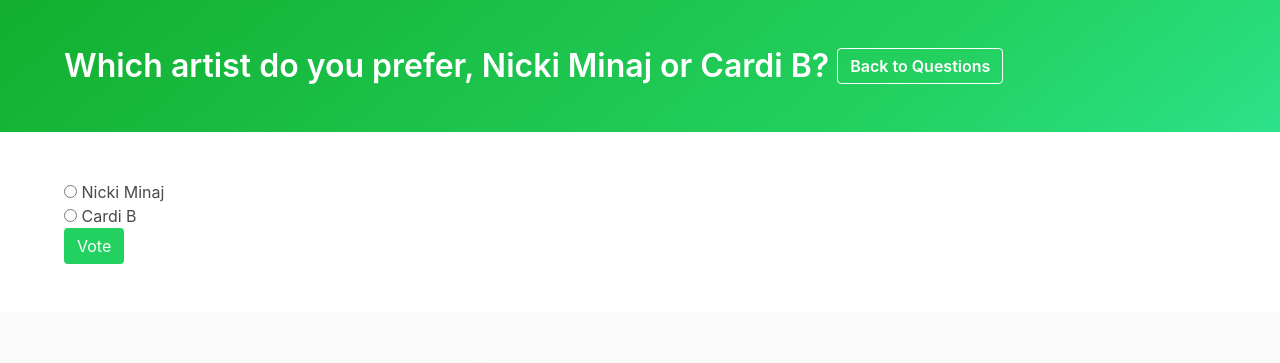
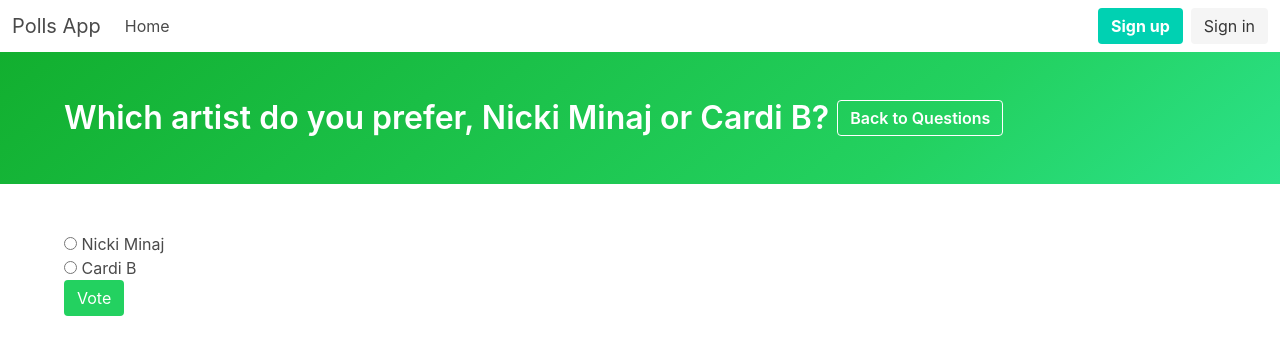
Before and after one commit to th-bunratta/django-polls, a Django app: page /polls/1/ in a window 1280 px wide. Shown: the top 363 px of the page. Run offline with Django 3.2, Linux system fonts and the light colour scheme; data comes from the database, SQL or seed files in the repository.

Commit message:
Provide the navbar for user-friendly navigation

```diff
--- a/django_polls/settings.py
+++ b/django_polls/settings.py
@@ -28,6 +28,8 @@
 DEBUG = config('DEBUG', default=False, cast=bool)
 
 ALLOWED_HOSTS = ['*', 'localhost']
+
+LOGIN_REDIRECT_URL = 'polls:index'
 
 # Application definition
 
--- a/polls/templates/base/index.html
+++ b/polls/templates/base/index.html
@@ -8,8 +8,59 @@
     <link rel="stylesheet" type="text/css" href="{% static 'polls/style.css' %}">
     <link rel="stylesheet" href="{% static 'polls/bulma.min.css' %}">
     {% block stylesheets %}{% endblock %}
+    <script src="{% static 'js/navbar.js' %}"></script>
 </head>
 <body>
+    {% block no_navbar %}<nav class="navbar" role="navigation" aria-label="main navigation">
+      <div class="navbar-brand">
+        <a class="navbar-item" href="{% url 'polls:index' %}">
+            <h1 class="subtitle">Polls App</h1>
+        </a>
+
+        <a role="button" class="navbar-burger burger" aria-label="menu" aria-expanded="false" data-target="navbarBasicExample">
+          <span aria-hidden="true"></span>
+          <span aria-hidden="true"></span>
+          <span aria-hidden="true"></span>
+        </a>
+      </div>
+
+      <div id="navbarBasicExample" class="navbar-menu">
+        <div class="navbar-start">
+          <a class="navbar-item" href="{% url 'polls:index' %}">
+            Home
+          </a>
+        </div>
+
+        <div class="navbar-end">
+          <div class="navbar-item">
+              {% if not user.is_authenticated %}
+            <div class="buttons">
+              <a class="button is-primary">
+                <strong>Sign up</strong>
+              </a>
+                  <a class="button is-light" href="{% url 'login' %}">
+                    Sign in
+                  </a>
+            </div>
+              {% endif %}
+          </div>
+            {% if user.is_authenticated %}
+                <div class="navbar-item has-dropdown is-hoverable">
+            <a class="navbar-link">
+              {{ user.username }}
+            </a>
+
+            <div class="navbar-dropdown">
+             <a class="navbar-item" href="{% url 'logout' %}">
+                Sign out
+              </a>
+            </div>
+          </div>
+        </div>
+            {% endif %}
+        </div>
+      </div>
+    </nav>{% endblock %}
     {% block body %}<section class="section"><div class="container">{% block content %}{% endblock %}</div></section>{% endblock %}
     <footer class="footer">
         <div class="content has-text-centered">
```
